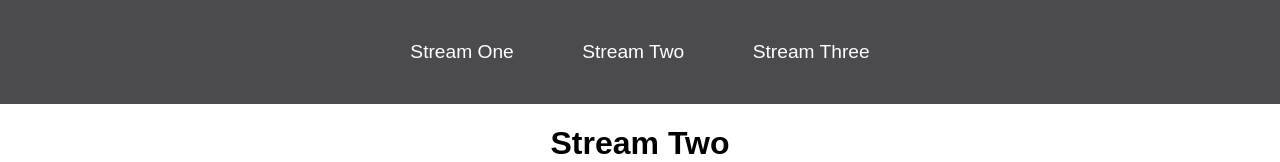
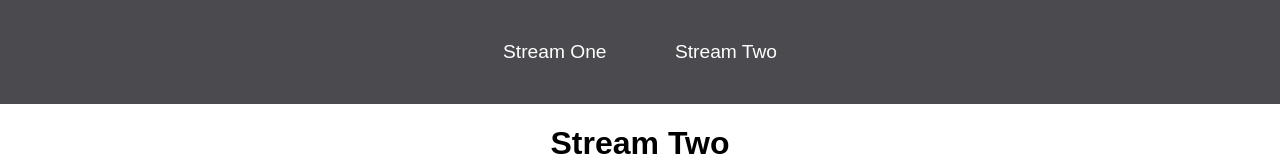
Before and after one commit to Ed-Whyatt/Stream-one, a plain HTML site: page stream-two.html in a window 1280 px wide. Shown: the top 162 px of the page. Drawn offline with Linux system fonts and the light colour scheme.

Commit message:
delited links to and delited stream-three.html

```diff
--- a/stream-two.html
+++ b/stream-two.html
@@ -12,7 +12,6 @@
         <ul>
             <li><a href="stream-one.html">Stream One</a></li>
             <li><a href="stream-two.html">Stream Two</a></li>
-            <li><a href="stream-three.html">Stream Three</a></li>
         </ul>
     </nav>
     <h1>Stream Two</h1>
```
Also changed, not shown: stream-one.html (+0 -1 lines).
